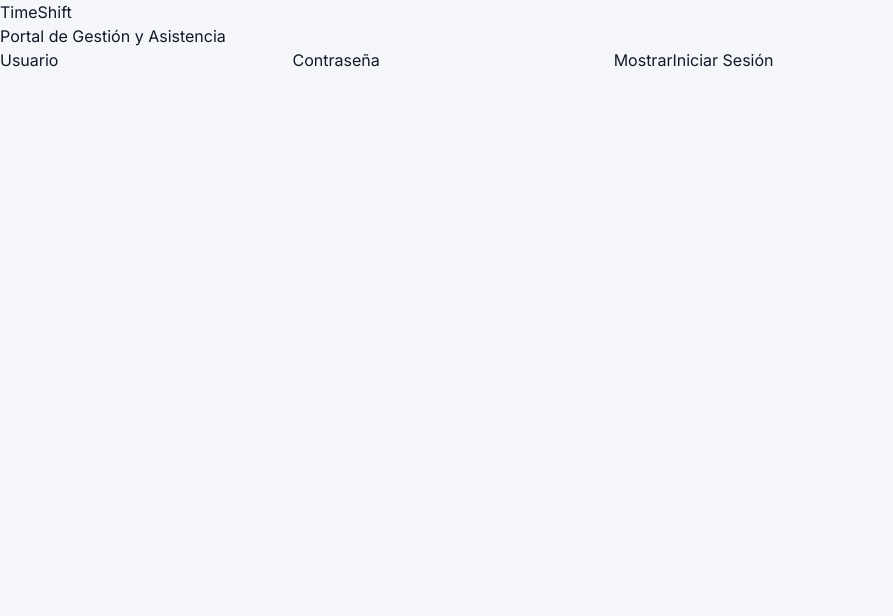
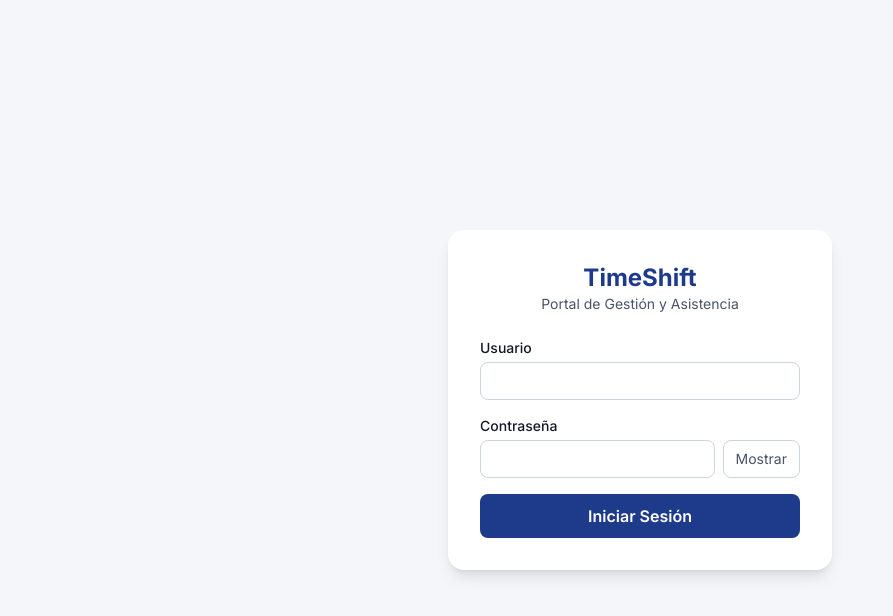
Before and after one commit to Androx2000/TimeShift, a React (Vite) app in the folder timeshift-react/: page /login in a window 1280 px wide. Shown: the top 616 px of the page, without its empty margins (0-893 px from the left). Built offline with nearby package versions, Linux system fonts and the light colour scheme.

Commit message:
Da estilo al login

```diff
--- a/timeshift-react/src/pages/Login.jsx
+++ b/timeshift-react/src/pages/Login.jsx
@@ -29,30 +29,55 @@ export default function Login() {
   }
 
   return (
-    <section>
-      <h1>TimeShift</h1>
-      <p>Portal de Gestión y Asistencia</p>
+    <section className="flex min-h-screen items-center justify-center bg-background px-4">
+      <div className="w-full max-w-sm rounded-2xl bg-white p-8 shadow-lg">
+        <h1 className="text-center text-2xl font-bold text-primary">TimeShift</h1>
+        <p className="mb-6 text-center text-sm text-text-muted">Portal de Gestión y Asistencia</p>
 
-      <form onSubmit={manejarEnvio}>
-        <label>
+        <form onSubmit={manejarEnvio} className="flex flex-col gap-4">
+          <label className="flex flex-col gap-1 text-sm font-medium">
             Usuario
-          <input value={usuario} onChange={(e) => setUsuario(e.target.value)} required />
+            <input
+              value={usuario}
+              onChange={(e) => setUsuario(e.target.value)}
+              required
+              className="rounded-lg border border-slate-300 px-3 py-2 font-normal focus:border-primary focus:outline-none focus:ring-2 focus:ring-primary/30"
+            />
           </label>
 
-        <label>
+          <label className="flex flex-col gap-1 text-sm font-medium">
             Contraseña
-          <input type={verClave ? 'text' : 'password'} value={clave}
-                 onChange={(e) => setClave(e.target.value)} required />
-        </label>
-        <button type="button" onClick={() => setVerClave(!verClave)}
-                aria-label="Mostrar u ocultar contraseña">
+            <div className="flex gap-2">
+              <input
+                type={verClave ? 'text' : 'password'}
+                value={clave}
+                onChange={(e) => setClave(e.target.value)}
+                required
+                className="w-full rounded-lg border border-slate-300 px-3 py-2 font-normal focus:border-primary focus:outline-none focus:ring-2 focus:ring-primary/30"
+              />
+              <button
+                type="button"
+                onClick={() => setVerClave(!verClave)}
+                aria-label="Mostrar u ocultar contraseña"
+                className="rounded-lg border border-slate-300 px-3 text-sm font-normal text-text-muted hover:bg-slate-50"
+              >
                 {verClave ? 'Ocultar' : 'Mostrar'}
               </button>
+            </div>
+          </label>
 
-        {error && <p role="alert">{error}</p>}
+          {error && (
+            <p role="alert" className="rounded-lg bg-red-50 px-3 py-2 text-sm text-red-600">{error}</p>
+          )}
 
-        <button type="submit">Iniciar Sesión</button>
+          <button
+            type="submit"
+            className="rounded-lg bg-primary px-4 py-2.5 font-semibold text-white hover:bg-primary-hover"
+          >
+            Iniciar Sesión
+          </button>
         </form>
+      </div>
     </section>
   );
 }
```
Lines whose indentation alone changed are shown as unchanged.
